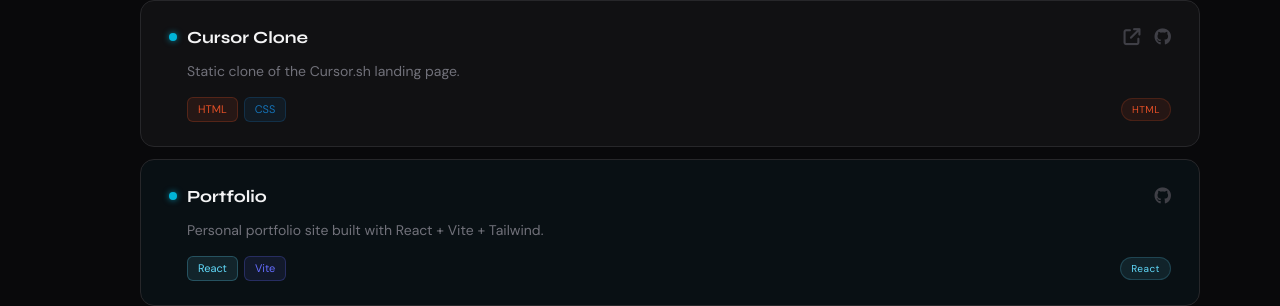
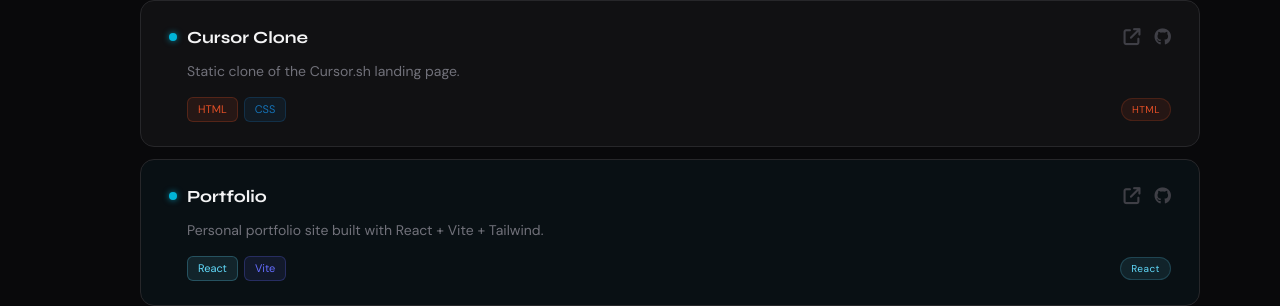
Before and after one commit to RADHIKA16019/my-portfolio, a React (Vite) app: page / in a window 1280 px wide. Shown: the part 2749-3055 px from the top of the page. Built offline with nearby package versions, Linux system fonts and the light colour scheme; some icons are missing.

Commit message:
set working of view project and add live url

```diff
--- a/src/components/sections/Hero.jsx
+++ b/src/components/sections/Hero.jsx
@@ -248,6 +248,14 @@ gap:"16px",
 >
 
 <button
+onClick={() => {
+  document
+    .getElementById("projects")
+    ?.scrollIntoView({
+      behavior: "smooth",
+      block: "start",
+    });
+}}
 style={{
 padding:"12px 24px",
 borderRadius:"12px",
--- a/src/data/portfolio.js
+++ b/src/data/portfolio.js
@@ -244,7 +244,7 @@ export const projects = [
     category: "React",
     tech: ["React", "Vite"],
     github: "https://github.com/RADHIKA16019/my-portfolio.git",
-    live: "",
+    live: "https://radhika16019-portfolio.vercel.app/",
     featured: false,
   },
   // {
```
